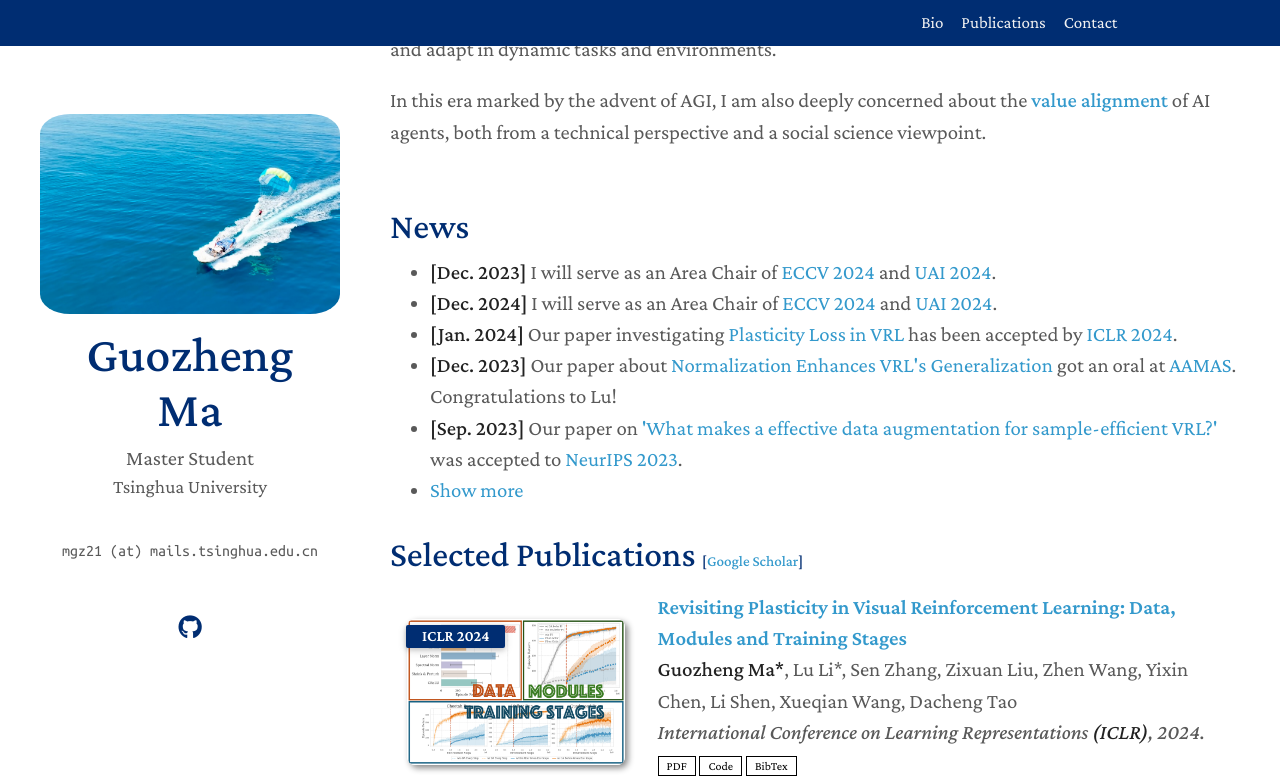
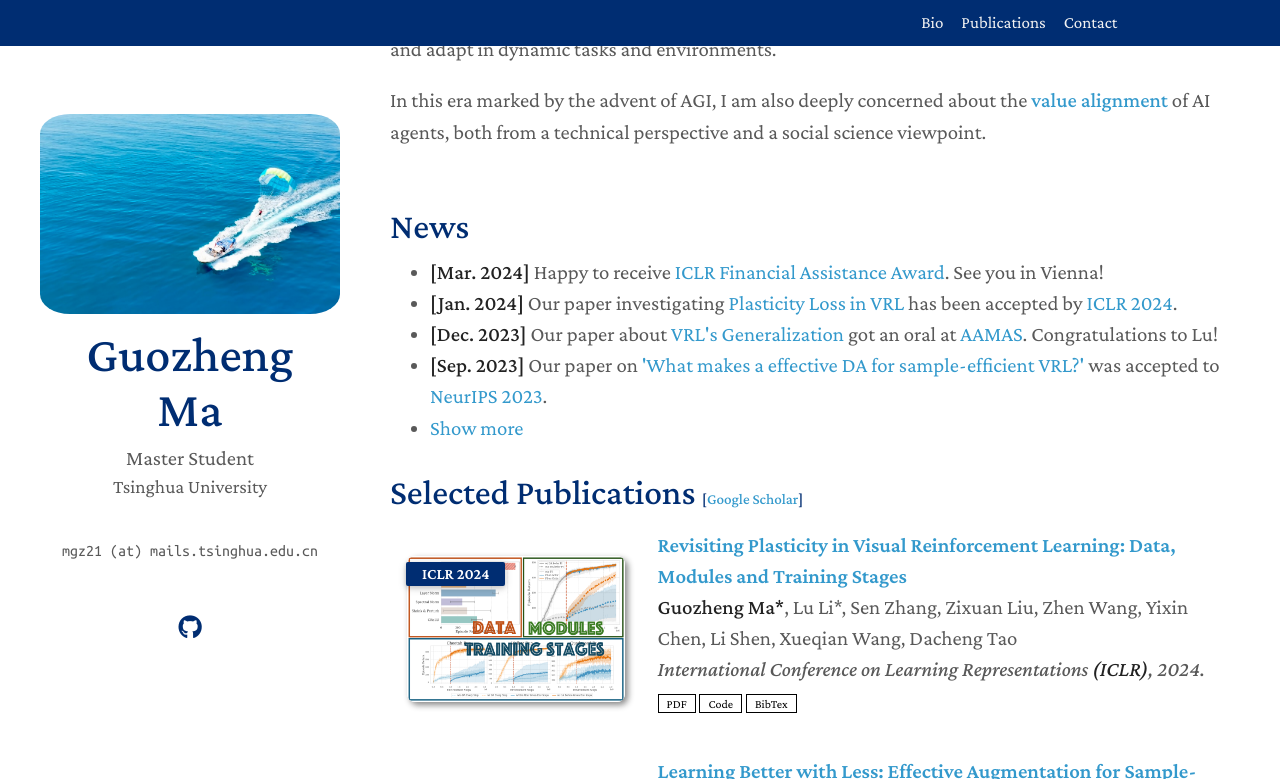
Before and after one commit to Guozheng-Ma/guozheng-ma.github.io, a Jekyll site: the page built from index.md, in a window 1280 px wide and 900 px high, scrolled down 339 px, cut to the strip 0-779 px from the top of the window. Built offline with Jekyll 4.4.1, drawn with Linux system fonts in a browser that asks for light colours; a style sheet for code colours, icons or effects is not loaded.

Commit message:
Update news.md

```diff
--- a/_includes/news.md
+++ b/_includes/news.md
@@ -3,11 +3,10 @@
 <h2 style="margin: 60px 0px 10px;">News</h2>
 
 <ul>
-<li><strong>[Dec. 2023]</strong> I will serve as an Area Chair of <a href="https://eccv2024.ecva.net/">ECCV 2024</a> and <a href="https://www.auai.org/uai2024/">UAI 2024</a>.</li>
-<li><strong>[Dec. 2024]</strong> I will serve as an Area Chair of <a href="https://eccv2024.ecva.net/">ECCV 2024</a> and <a href="https://www.auai.org/uai2024/">UAI 2024</a>.</li>
+<li><strong>[Mar. 2024]</strong> Happy to receive <a href="https://iclr.cc/Conferences/2024/">ICLR Financial Assistance Award</a>. See you in Vienna!</li>
 <li><strong>[Jan. 2024]</strong> Our paper investigating <a href="https://openreview.net/pdf?id=0aR1s9YxoL">Plasticity Loss in VRL</a> has been accepted by <a href="https://iclr.cc/Conferences/2024/">ICLR 2024</a>.</li>
-<li><strong>[Dec. 2023]</strong> Our paper about <a href="https://arxiv.org/pdf/2306.00656.pdf">Normalization Enhances VRL's Generalization</a> got an oral at <a href="https://www.aamas2024-conference.auckland.ac.nz/">AAMAS</a>. Congratulations to Lu!</li>
-<li><strong>[Sep. 2023]</strong> Our paper on <a href="https://proceedings.neurips.cc/paper_files/paper/2023/file/bc26087d3f82e62044fc77752e86737e-Paper-Conference.pdf">'What makes a effective data augmentation for sample-efficient VRL?'</a> was accepted to <a href="https://neurips.cc/Conferences/2023">NeurIPS 2023</a>.</li>
+<li><strong>[Dec. 2023]</strong> Our paper about <a href="https://arxiv.org/pdf/2306.00656.pdf">VRL's Generalization</a> got an oral at <a href="https://www.aamas2024-conference.auckland.ac.nz/">AAMAS</a>. Congratulations to Lu!</li>
+<li><strong>[Sep. 2023]</strong> Our paper on <a href="https://proceedings.neurips.cc/paper_files/paper/2023/file/bc26087d3f82e62044fc77752e86737e-Paper-Conference.pdf">'What makes a effective DA for sample-efficient VRL?'</a> was accepted to <a href="https://neurips.cc/Conferences/2023">NeurIPS 2023</a>.</li>
 <li> <a href="javascript:toggle_vis('newsmore')">Show more</a> </li>
 <div id="newsmore" style="display:none">
   <li><strong>[Dec. 2022]</strong> <a href="https://www.bmvc2023.org">BMVC 2023</a> will be held in Aberdeen, UK, and I will serve as the Website Chair.</li>
```
